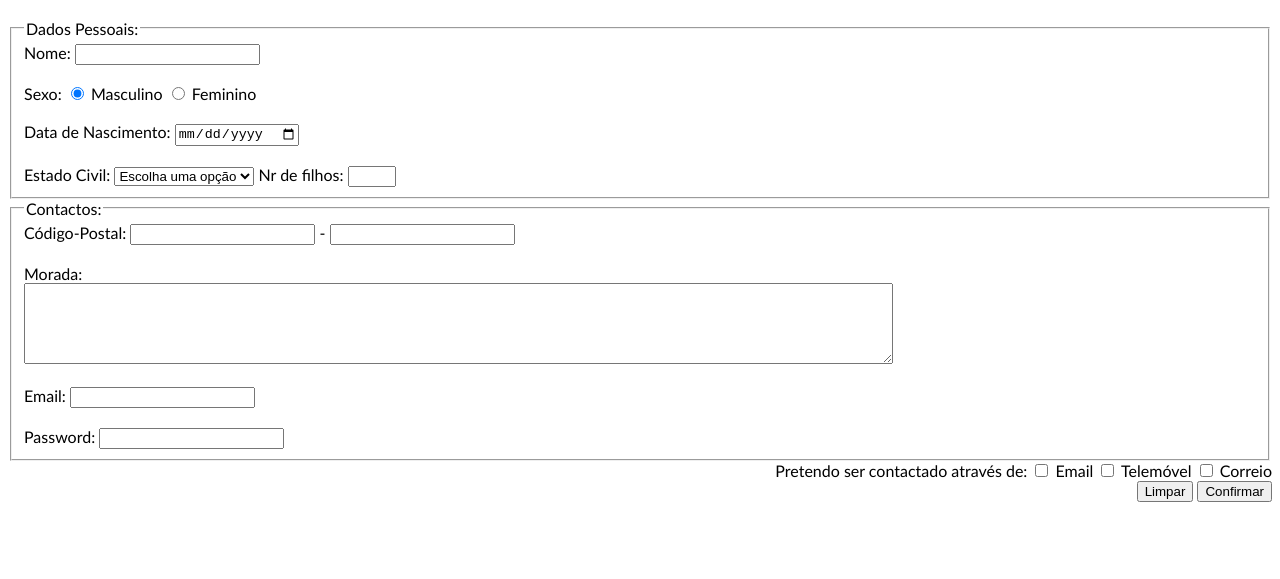
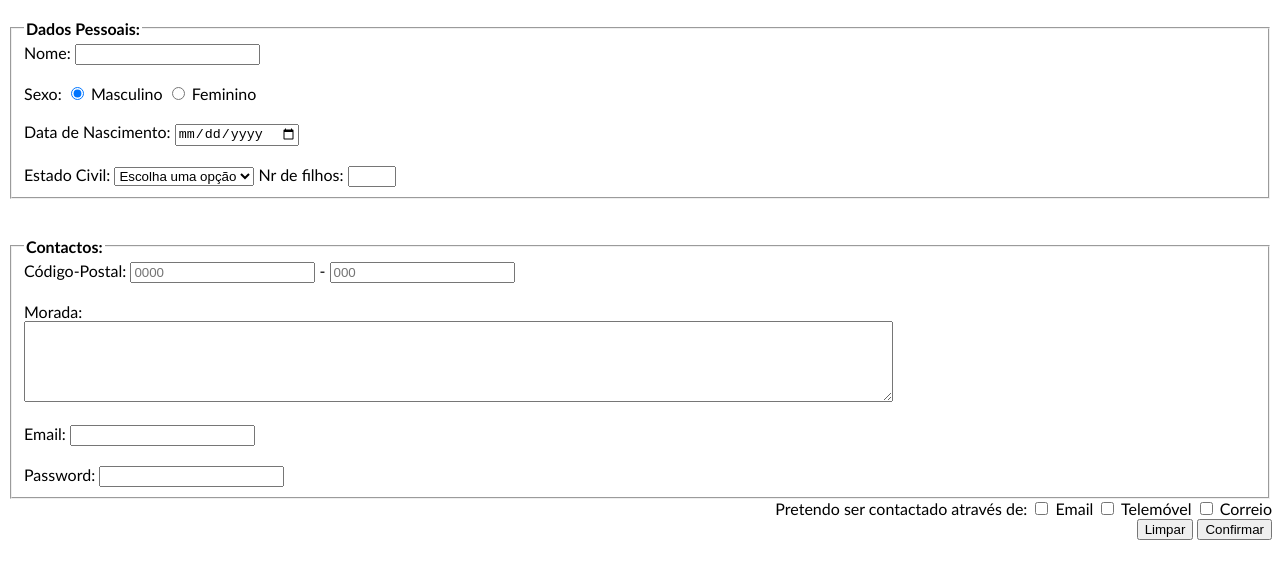
Before and after one commit to MInesBarbosaa/HTML-Aulas, a plain HTML site: page WTF/ficheiros/cartao_wtf.html in a window 1280 px wide. Shown: the part 63-642 px from the top of the page. Drawn offline with Linux system fonts and the light colour scheme.

Commit message:
Negrito Codigo Postal

```diff
--- a/WTF/ficheiros/cartao_wtf.html
+++ b/WTF/ficheiros/cartao_wtf.html
@@ -26,7 +26,7 @@
 	<form style="width=70%;">
 
 		<fieldset>
-			<legend>Dados Pessoais:</legend>
+			<legend><b>Dados Pessoais:</b></legend>
 
 			<label for="Nome">Nome:</label>
 			<input type="text" name="Nome" maxlength="100">
@@ -54,13 +54,15 @@
 			<label for="Filhos">Nr de filhos:</label>
 			<input type="number" name="Filhos" min="0" max="5">
 		</fieldset>
+		<br>
+		<br>
 		<fieldset>
-			<legend>Contactos:</legend>
+			<legend><b>Contactos:</b></legend>
 
 			<label for="Postal">Código-Postal:</label>
-			<input type="number" name="Postal">
+			<input type="number" name="Postal" placeholder="0000" maxlength="9999">
 			-
-			<input type="number" name="Postal">
+			<input type="number" name="Postal" placeholder="000" maxlength="999">
 			<br>
 			<br>
 			<label for="Morada">Morada:</label> <br>
```
